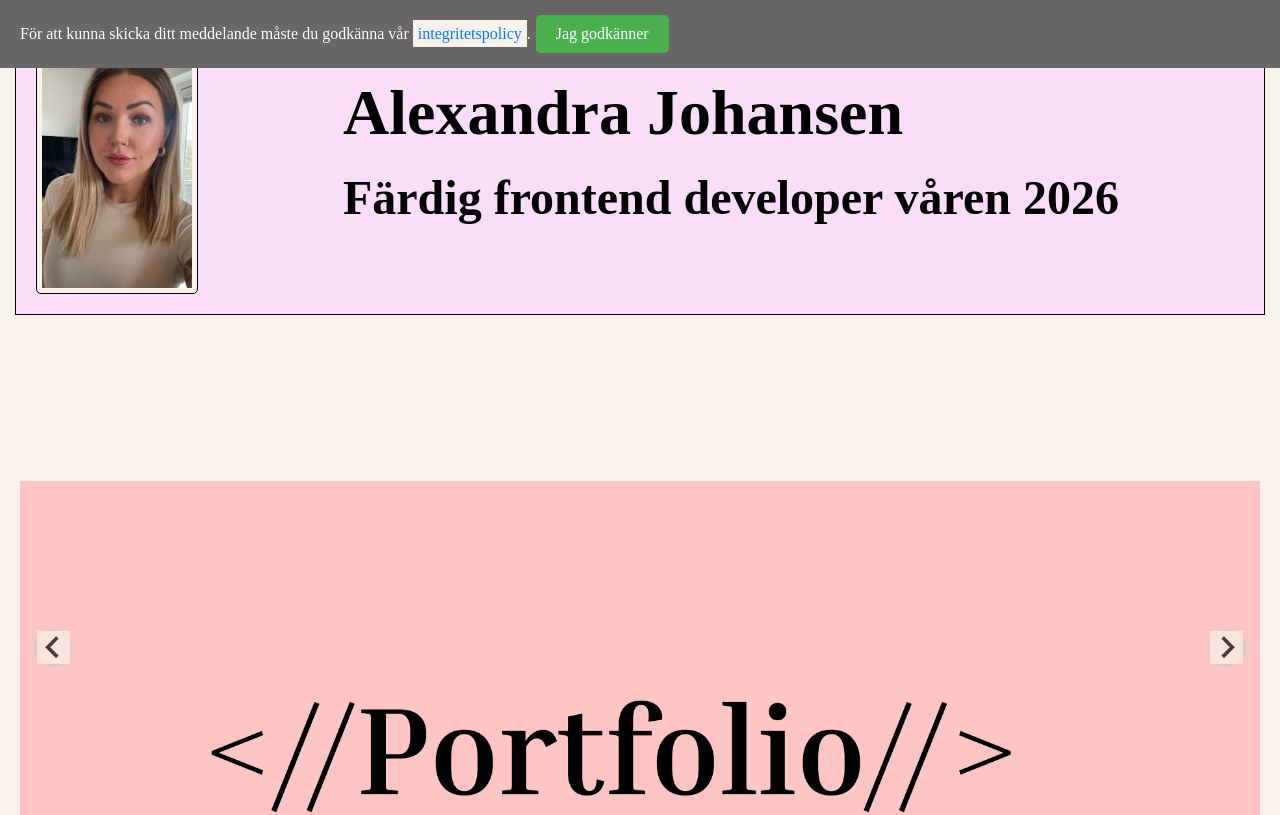
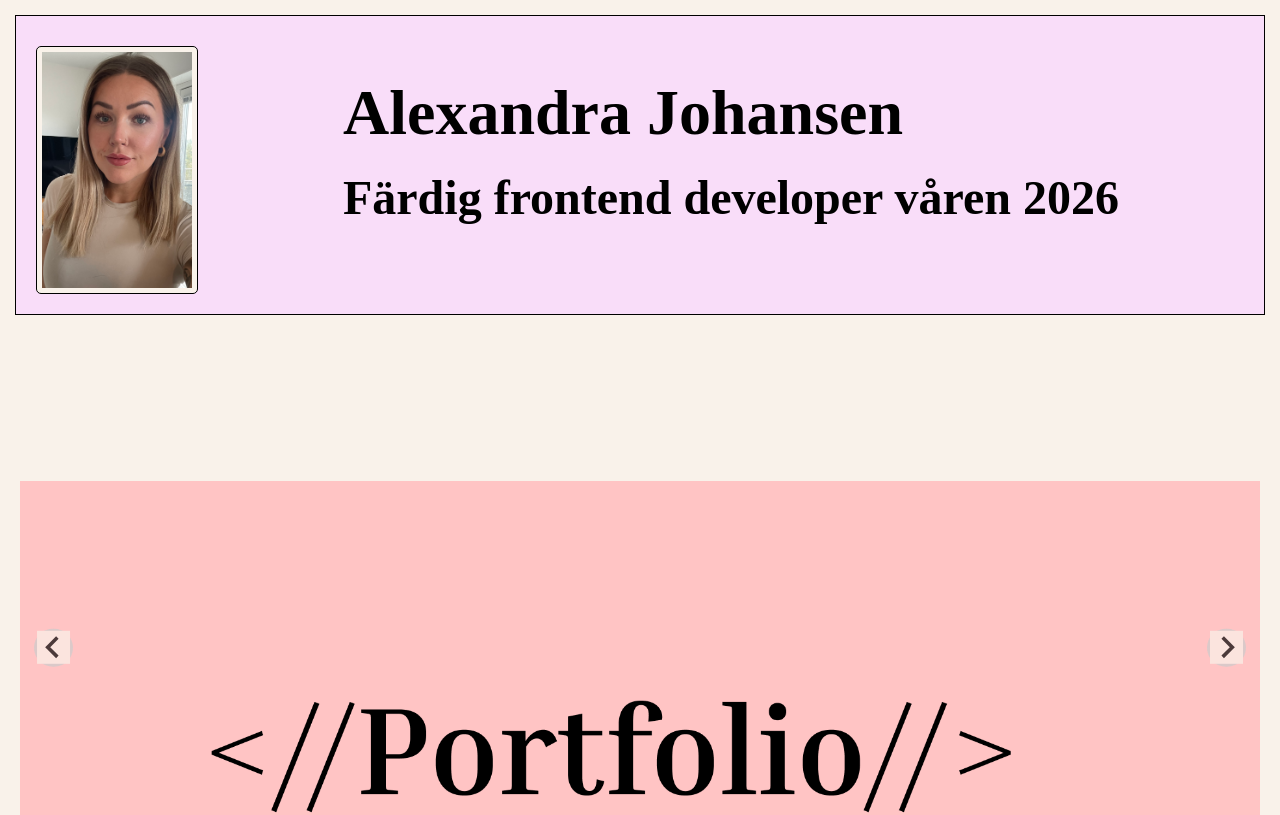
Before and after one commit to axandranathalie/portfolio-Alexandra, a plain HTML site: page index.html in a window 1280 px wide. Shown: the top 815 px of the page. Drawn offline with nearby package versions, Linux system fonts and the light colour scheme; a web font is replaced by a local one.

Commit message:
tog bort cookie och la till checkbox i form

```diff
--- a/index.html
+++ b/index.html
@@ -16,13 +16,6 @@
     <script src="https://kit.fontawesome.com/648b9b237d.js" crossorigin="anonymous"></script>
   </head>
   <body>
-
-    <input type="checkbox" id="cookieConsent" class="cookie-consent-checkbox">
-    <div class="cookie-banner">
-        <p>För att kunna skicka ditt meddelande måste du godkänna vår
-        <a href="integritetspolicy.html" target="_blank">integritetspolicy</a>.</p>
-        <label for="cookieConsent" class="accept-btn">Jag godkänner</label>
-    </div>
 
     <div class="wrapper">
       <header>
@@ -93,6 +86,11 @@
             <label for="message">Meddelande:</label>
             <textarea id="message" name="message" required></textarea> <br>
 
+            <label class="consent-label">
+                <input type="checkbox" name="consent" required>
+                Jag godkänner att mina personuppgifter behandlas enligt
+                <a href="integritetspolicy.html" target="_blank">integritetspolicyn</a>.
+              </label><br><br>
 
             <button type="submit" aria-label="Skicka formulär">Skicka</button>
           </form>
--- a/style.css
+++ b/style.css
@@ -4,64 +4,6 @@
   background-color: rgb(249, 242, 234);
   font-family: "Inria Serif", serif;
 }
-
-.cookie-banner {
-    position: fixed;
-    top: 0;
-    left: 0;
-    width: 100%;
-    background-color: #686666;
-    color: white;
-    text-align: left;
-    padding: 15px;
-    font-size: 16px;
-    z-index: 1000;
-    display: flex;
-    align-items: center;
-  }
-
-  .cookie-banner a {
-    color: #007bff;
-    text-decoration: none;
-
-  }
-
-  .cookie-banner a:hover {
-    text-decoration: underline;
-  }
-
-  .cookie-banner p {
-    background-color: #686666;
-  }
-
-  .cookie-banner .accept-btn {
-    background-color: #4CAF50;
-    color: white;
-    padding: 10px 20px;
-    border: none;
-    cursor: pointer;
-    border-radius: 5px;
-    font-size: 16px;
-    margin-right: 400px;
-  }
-
-  .cookie-banner .accept-btn:hover {
-    background-color: #45a049;
-  }
-
-  .cookie-consent-checkbox {
-    display: none;
-  }
-
-  .cookie-consent-checkbox:checked + .cookie-banner {
-    display: none;
-  }
-
-
-
-
-
-
 
 
 header {
```
